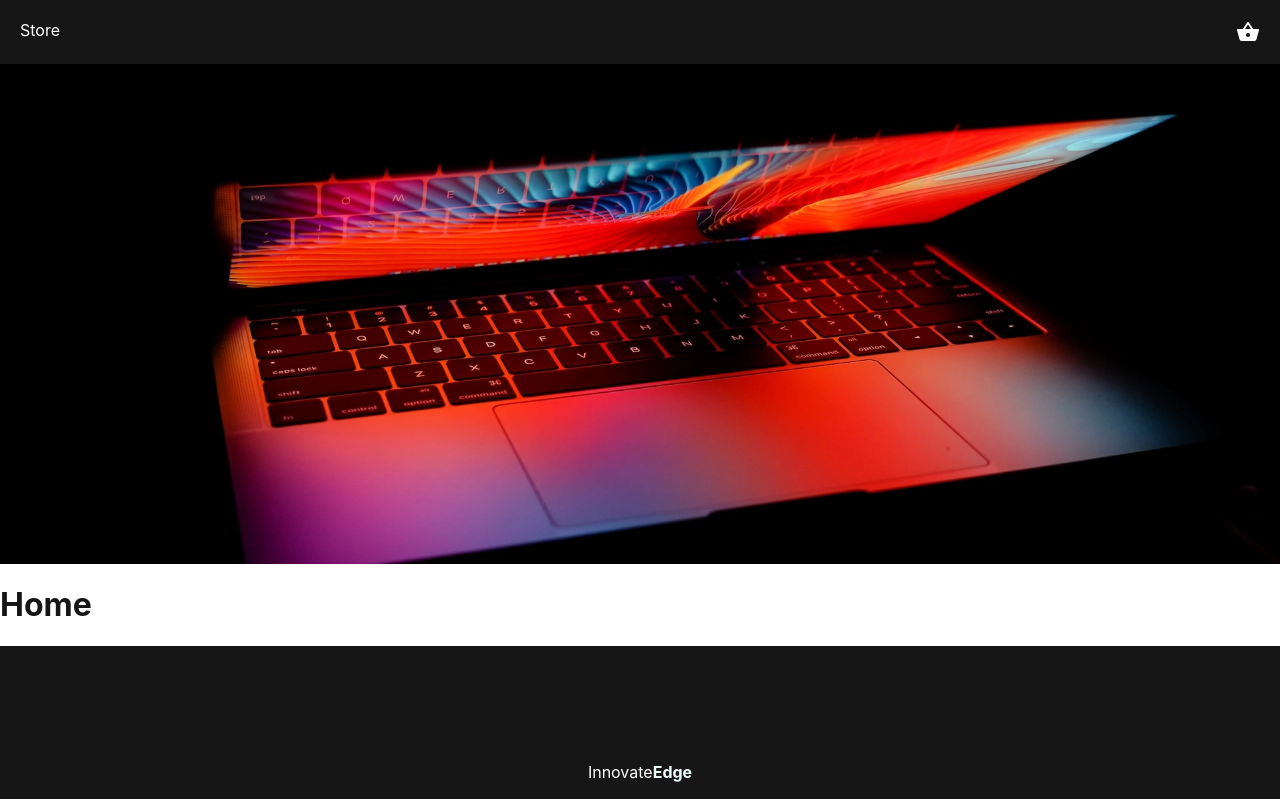
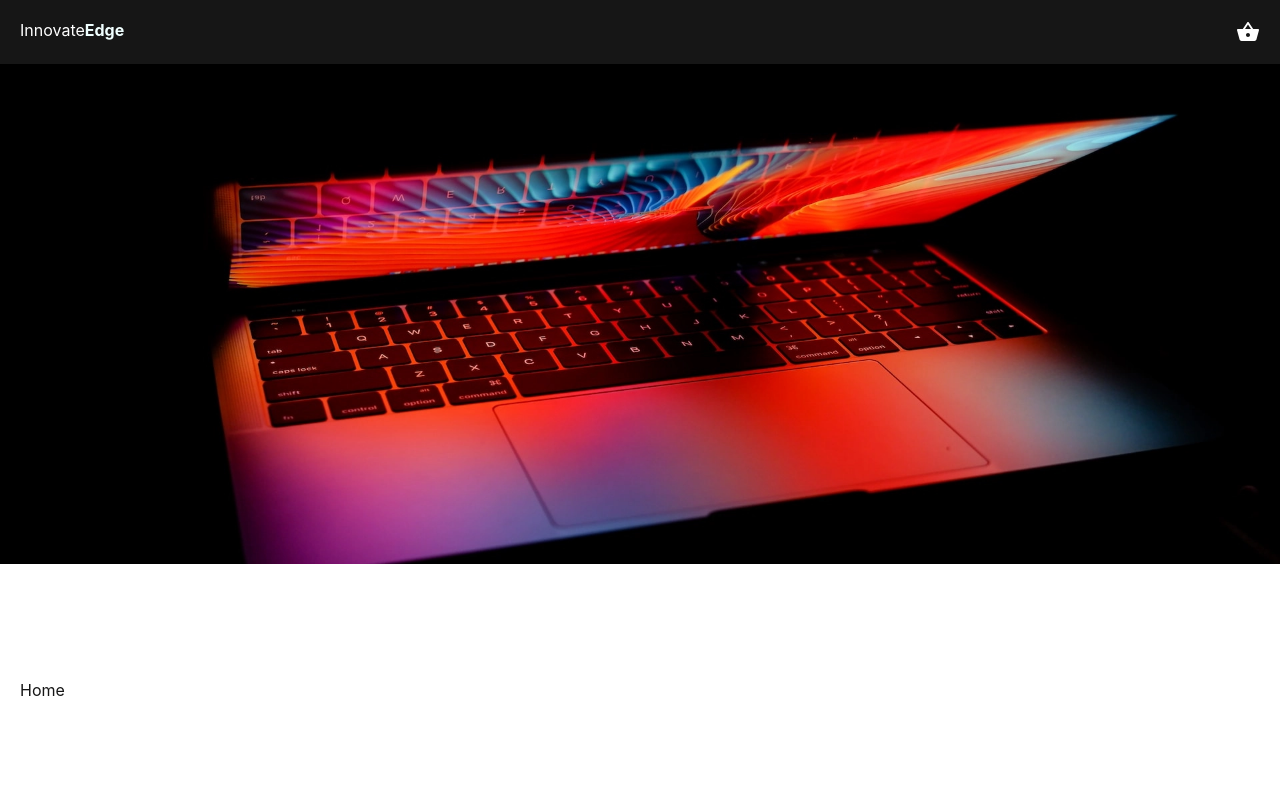
Before and after one commit to alexanderdyb/javascript-frameworks-ca, a React (Create React App) app: page / in a window 1280 px wide. Shown: the top 799 px of the page. Built offline with nearby package versions, Linux system fonts and the light colour scheme.

Commit message:
Routing fixes

```diff
--- a/src/components/Navbar/Navbar.module.css
+++ b/src/components/Navbar/Navbar.module.css
@@ -32,3 +32,9 @@
   left: -8px;
   top: -10px;
 }
+
+.logo {
+  color: azure;
+  font-weight: bold;
+  word-spacing: 5px;
+}
--- a/src/components/Navbar/index.jsx
+++ b/src/components/Navbar/index.jsx
@@ -10,10 +10,12 @@ export default function Navbar() {
     <>
       <nav className={styles.nav}>
         <div className={styles.linkWrapper}>
-          <Link to="/">Store</Link>
+          <Link to="/">
+            Innovate<span className={styles.logo}>Edge</span>
+          </Link>
           <ul>
             <li>
-              <Link to="/checkout" className={styles.basket}>
+              <Link to="/cart" className={styles.basket}>
                 <ShoppingBasketIcon className={styles.basketIcon} />
                 {basketCount > 0 && (
                   <div className={styles.basketCountBackground}>
--- /dev/null
+++ b/src/pages/Cart/index.jsx
@@ -0,0 +1,3 @@
+export default function Cart() {
+  return <div>Cart</div>;
+}
--- a/src/pages/Home/index.jsx
+++ b/src/pages/Home/index.jsx
@@ -1,10 +1,13 @@
 import BackgroundImage from "../../components/BackgroundImage";
+import Section from "../../components/Section";
 
 export default function Home() {
   return (
     <>
       <BackgroundImage />
-      <h1>Home</h1>
+      <Section>
+        <p>Home</p>
+      </Section>
     </>
   );
 }
```
